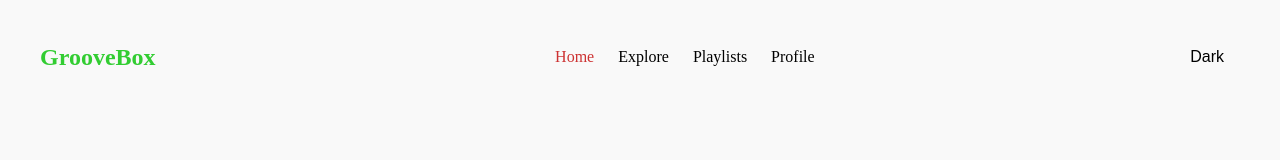
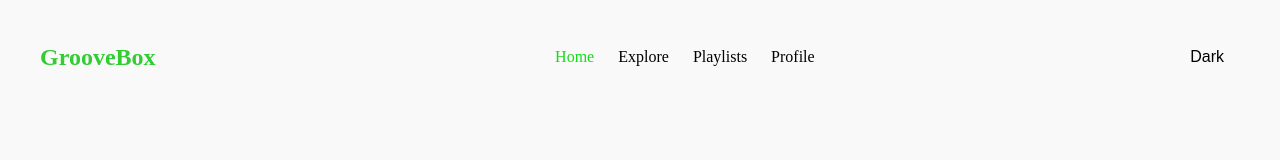
Before and after one commit to Chetan7771/Music_Player, a React (Vite) app in the folder my_reactapp_musicplayer/: page / in a window 1280 px wide. In both pictures the pointer is over the item "Home". Shown: the top 160 px of the page. Built offline with nearby package versions, Linux system fonts and the light colour scheme.

Commit message:
Changed to green color

```diff
--- a/my_reactapp_musicplayer/src/index.css
+++ b/my_reactapp_musicplayer/src/index.css
@@ -46,7 +46,7 @@ body.dark {
   transform: scale(1.2);
 }
 li:hover{
-  color: #cd3232;
+  color: #13db19;
 }
 .theme-toggle-btn {
   font-size: 1rem; /* Match the font size of navbar links */
```
